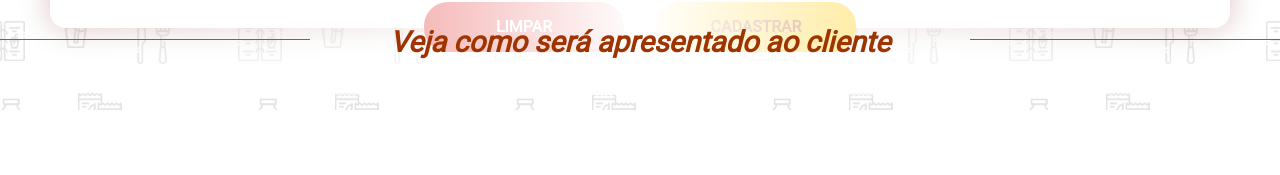
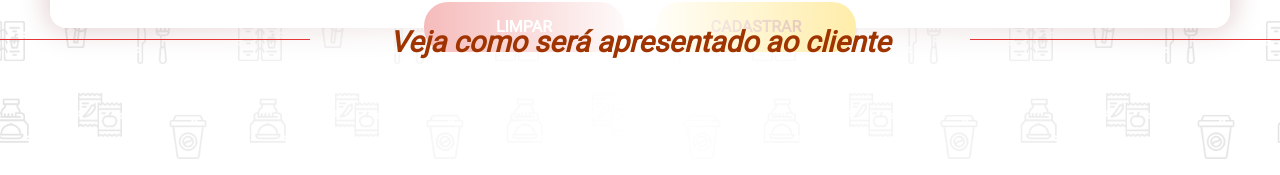
Before and after one commit to silvamateus/pastel-de-ideias, a Vue app: page / in a window 1280 px wide. Shown: the part 690-865 px from the top of the page. Before the commit the page ends 800 px from the top, so only its background shows below. Built offline with nearby package versions, Linux system fonts and the light colour scheme.

Commit message:
add .items_card style

```diff
--- a/src/components/ItemsList.vue
+++ b/src/components/ItemsList.vue
@@ -68,5 +68,12 @@
   left: 100%;
   margin-left: 5rem;
 }
+.items_card {
+  position: relative;
+  display: flex;
+  width: 100%;
+  max-width: 1180px;
+  padding: 3rem 0;
+}
 
 </style>
```
